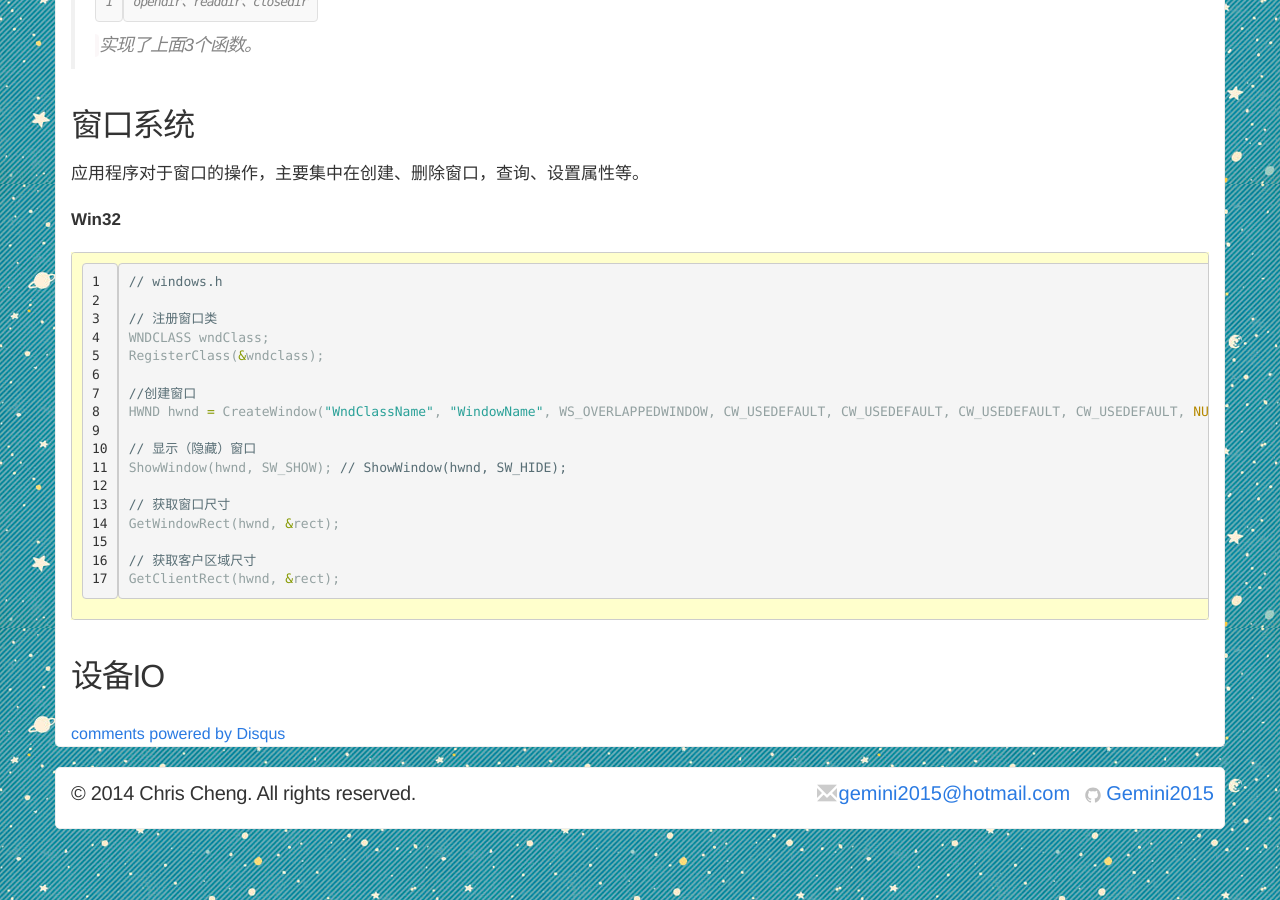
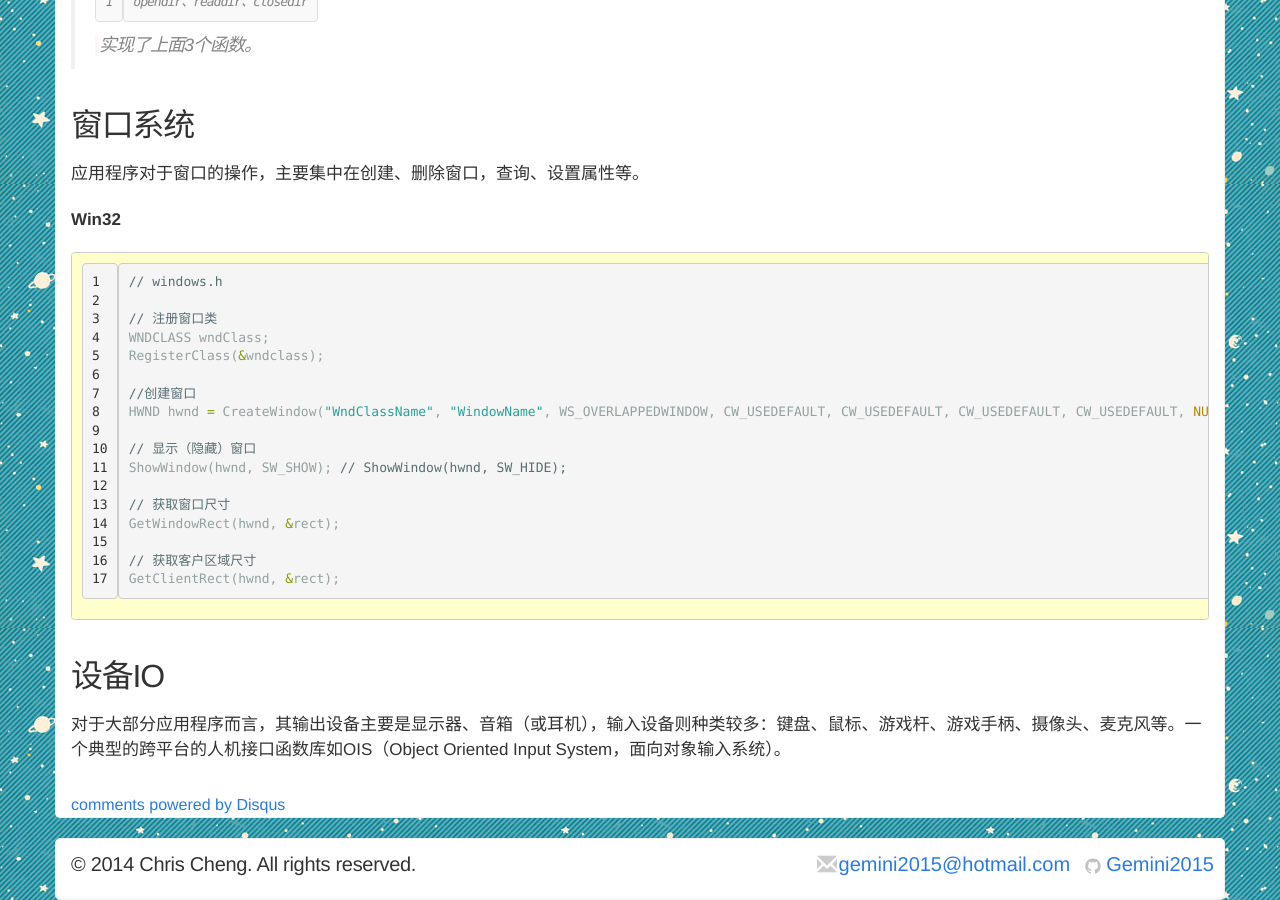
Before and after one commit to Gemini2015/gemini2015.github.io, a Jekyll site: the page built from _posts/2015-01-21-platform.markdown, in a window 1280 px wide and 900 px high, scrolled down 8696 px. Built offline with Jekyll 4.4.1, drawn with Linux system fonts in a browser that asks for light colours; nearby versions of some CDN libraries; comment, search, counter and statistics services are not loaded.

Commit message:
更新设备IO

````diff
--- a/_posts/2015-01-21-platform.markdown
+++ b/_posts/2015-01-21-platform.markdown
@@ -391,3 +391,4 @@ GetClientRect(hwnd, &rect);
 ```
 
 ## 设备IO
+对于大部分应用程序而言，其输出设备主要是显示器、音箱（或耳机），输入设备则种类较多：键盘、鼠标、游戏杆、游戏手柄、摄像头、麦克风等。一个典型的跨平台的人机接口函数库如OIS（Object Oriented Input System，面向对象输入系统）。
````
